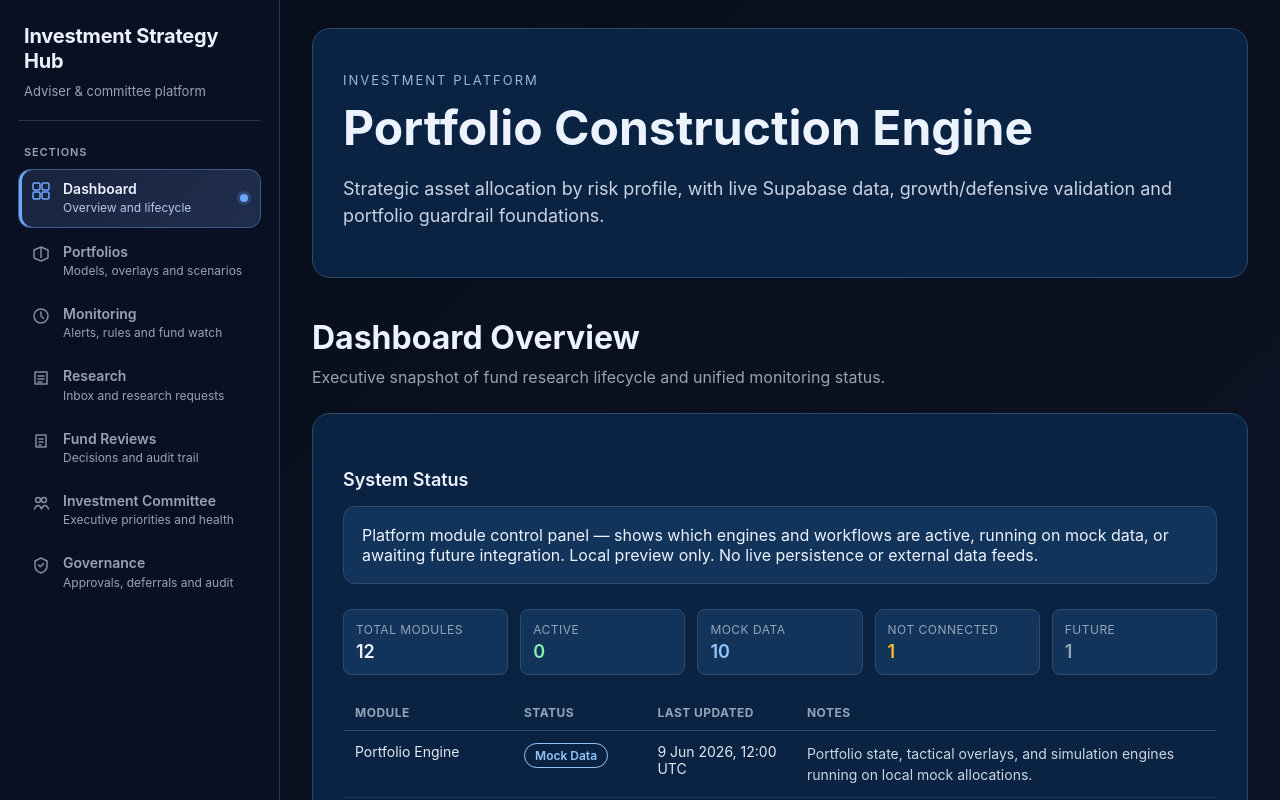
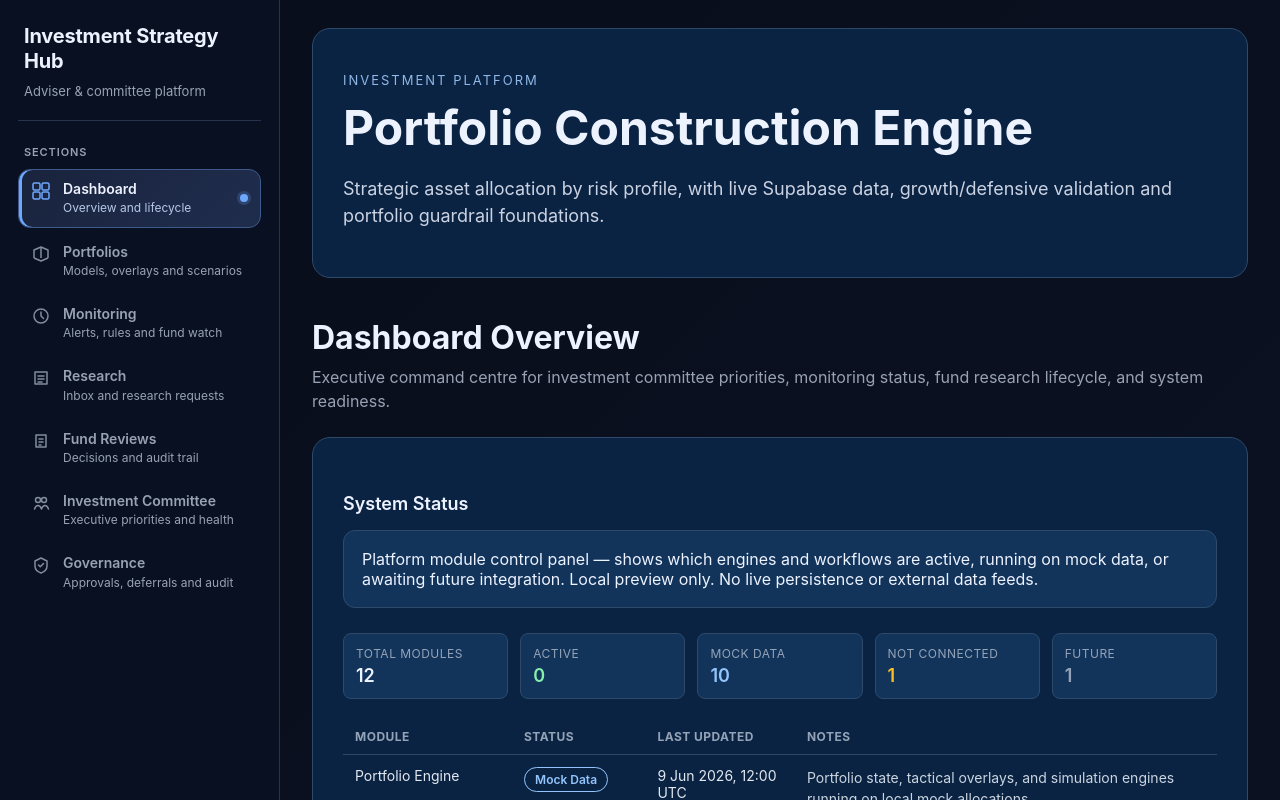
Before and after one commit to 7rg8kbvgb5-web/investment-platform-live, a Next.js app: page / in a window 1280 px wide. Shown: the top 800 px of the page. Built offline with nearby package versions, Linux system fonts and the light colour scheme.

Commit message:
Dashboard executive view enhancement

```diff
--- a/app/page.tsx
+++ b/app/page.tsx
@@ -1,5 +1,6 @@
 import PageContent from '../components/PageContent';
 import FundResearchLifecyclePanel from '../components/FundResearchLifecyclePanel';
+import InvestmentCommitteeDashboard from '../components/InvestmentCommitteeDashboard';
 import MonitoringSummaryPanel from '../components/MonitoringSummaryPanel';
 import SystemStatusPanel from '../components/SystemStatusPanel';
 import DashboardHero from '../components/dashboard/DashboardHero';
@@ -10,10 +11,14 @@ export default function Home() {
       <DashboardHero />
       <PageContent
         title="Dashboard Overview"
-        description="Executive snapshot of fund research lifecycle and unified monitoring status."
+        description="Executive command centre for investment committee priorities, monitoring status, fund research lifecycle, and system readiness."
       >
         <SystemStatusPanel />
+
+        <InvestmentCommitteeDashboard />
+
         <MonitoringSummaryPanel />
+
         <FundResearchLifecyclePanel />
       </PageContent>
     </>
```
